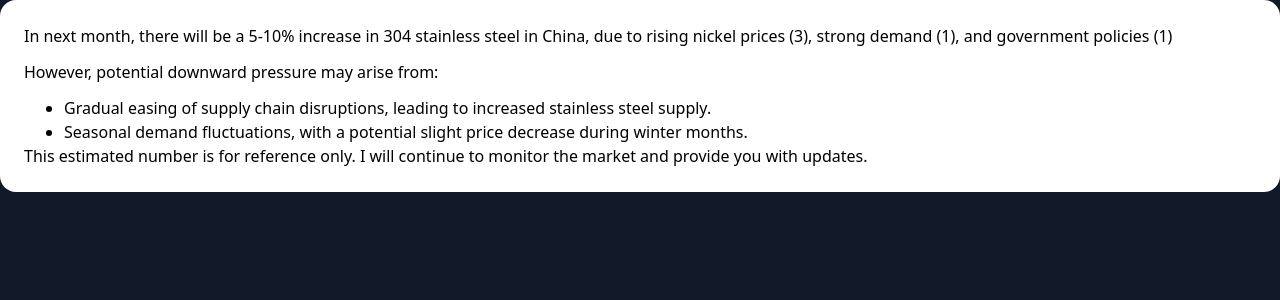
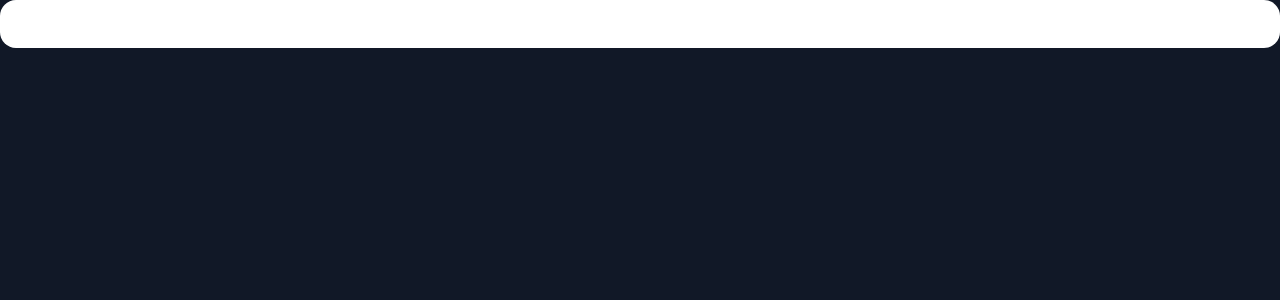
Before and after one commit to dinhtrung21/mirror, a Next.js app in the folder mirror-fe/: page /content in a window 1280 px wide. Shown: the top 300 px of the page. Built offline with nearby package versions, Linux system fonts and the light colour scheme.

Commit message:
feat: map api

```diff
--- a/mirror-fe/package.json
+++ b/mirror-fe/package.json
@@ -11,6 +11,7 @@
   "dependencies": {
     "@ant-design/icons": "^5.2.6",
     "antd": "^5.11.1",
+    "axios": "^1.6.1",
     "next": "14.0.2",
     "react": "^18",
     "react-dom": "^18",
--- a/mirror-fe/src/pages/content.tsx
+++ b/mirror-fe/src/pages/content.tsx
@@ -1,43 +1,29 @@
-import { Rate } from 'antd';
-import { Dispatch, forwardRef } from 'react';
+import { Rate } from "antd";
+import { Dispatch, forwardRef } from "react";
 
 interface ContentProps {
   content: string;
   isCurrent?: boolean;
+  references?: string[];
   setRatingRef?: Dispatch<any>;
 }
 
 const MyContent = (props: ContentProps) => {
-  const { content, isCurrent, setRatingRef } = props;
+  const { content, isCurrent, references, setRatingRef } = props;
 
   return (
     <>
       <div className="bg-white text-black p-6 rounded-2xl answer-content">
-        {/* <p dangerouslySetInnerHTML={{ __html: content }}></p> */}
-
-        <p>
-          In next month, there will be a 5-10% increase in 304 stainless steel in China, due to rising nickel prices
-          (3), strong demand (1), and government policies (1)
-        </p>
-
-        <p>However, potential downward pressure may arise from:</p>
-        <ul>
-          <li>Gradual easing of supply chain disruptions, leading to increased stainless steel supply.</li>
-          <li>Seasonal demand fluctuations, with a potential slight price decrease during winter months.</li>
-        </ul>
-        <p>
-          This estimated number is for reference only. I will continue to monitor the market and provide you with
-          updates.
-        </p>
+        <p dangerouslySetInnerHTML={{ __html: content }}></p>
       </div>
 
       {isCurrent && (
         <div className="text-sm mt-4">
           <div className="font-bold text-xs mb-2">Sources</div>
           <ol className="sources text-xs text-gray-300">
-            <li>Internal report: Deliveries report, Q3 2023</li>
-            <li>Credible sources: CRU, 2023</li>
-            <li>Credible sources: Nickel London Metal Exchange (LME) Nickel Cash Official</li>
+            {references?.map((i, idx) => (
+              <li>Credible sources: CRU, 2023</li>
+            ))}
           </ol>
           <div className="mt-3 flex items-center" ref={setRatingRef}>
             <p className=" text-gray-100 mr-3">Rate the answer </p>
--- a/mirror-fe/src/pages/index.tsx
+++ b/mirror-fe/src/pages/index.tsx
@@ -1,18 +1,19 @@
-'use client';
+"use client";
 
-import Image from 'next/image';
-import { Inter } from 'next/font/google';
-import { SendOutlined } from '@ant-design/icons';
-import { useAsyncFn } from 'react-use';
-import { useEffect, useRef, useState } from 'react';
-import Spinner from './spinner';
-import PromptInput from './promptInput';
-import Content from './content';
-import Question from './question';
-import Landing from './landing';
-import { Rate } from 'antd';
+import Image from "next/image";
+import { Inter } from "next/font/google";
+import { SendOutlined } from "@ant-design/icons";
+import { useAsyncFn } from "react-use";
+import { useEffect, useRef, useState } from "react";
+import Spinner from "./spinner";
+import PromptInput from "./promptInput";
+import Content from "./content";
+import Question from "./question";
+import Landing from "./landing";
+import { Rate } from "antd";
+import axios from "axios";
 
-const inter = Inter({ subsets: ['latin'] });
+const inter = Inter({ subsets: ["latin"] });
 
 type ResponseData = {
   q: string;
@@ -21,55 +22,55 @@ type ResponseData = {
 
 export default function Home() {
   const result =
-    'Lorem ipsum dolor sit amet, consectetur adipiscing elit. Nulla euismod, nunc vitae lacinia lacinia, nisl nunc lacinia nunc, vitae lacinia nunc nisl vit';
+    "Lorem ipsum dolor sit amet, consectetur adipiscing elit. Nulla euismod, nunc vitae lacinia lacinia, nisl nunc lacinia nunc, vitae lacinia nunc nisl vit";
 
   const [currentPrompt, setCurrentPrompt] = useState<ResponseData | null>(null);
 
   const [oldPrompt, setOldPrompt] = useState<ResponseData[]>([]);
   const [ratingRef, setRatingRef] = useState<any>(null);
+  const [references, setRefs] = useState<any>([]);
 
   const handleSearch = (qs: string) => {
     // Put current prompt to old prompt
 
     if (currentPrompt) {
-      console.log('currentPrompt >> ', currentPrompt);
+      console.log("currentPrompt >> ", currentPrompt);
       // setOldPrompt((o) => [currentPrompt, ...o]);
       setOldPrompt((o) => [...o, currentPrompt]);
     }
 
     setCurrentPrompt({
       q: qs,
-      a: '',
+      a: "",
     });
 
-    cb();
+    cb(qs);
   };
 
-  const fetchAPI = async (): Promise<any> => {
-    return await new Promise((resolve, reject) => {
-      setTimeout(() => {
-        resolve({ result });
-      }, 2500);
+  const fetchAPI = async (kw: string): Promise<any> => {
+    return await axios.post("http://localhost:5000/api/chatbot", {
+      message: kw,
     });
   };
 
   const [state, cb] = useAsyncFn(fetchAPI);
 
   useEffect(() => {
-    console.log('state.value >> ', state.value);
+    console.log("state.value >> ", state.value);
     if (state.value) {
       setCurrentPrompt({
-        a: state.value?.result as string,
+        a: state.value?.data?.answer as string,
         q: currentPrompt?.q!,
       });
+
+      setRefs(state.value?.data?.references);
     }
   }, [state.value]);
 
   useEffect(() => {
     if (ratingRef) {
       setTimeout(() => {
-        console.log('ratingRef scrollIntoView >> ', ratingRef);
-        ratingRef.scrollIntoView({ behavior: 'smooth' });
+        ratingRef.scrollIntoView({ behavior: "smooth" });
       }, 1500);
     }
   }, [ratingRef]);
@@ -93,7 +94,14 @@ export default function Home() {
 
               <div className="current-prompt overflow-auto">
                 {currentPrompt?.q && <Question question={currentPrompt.q} />}
-                {currentPrompt?.a && <Content setRatingRef={setRatingRef} isCurrent content={currentPrompt.a} />}
+                {currentPrompt?.a && (
+                  <Content
+                    setRatingRef={setRatingRef}
+                    isCurrent
+                    content={currentPrompt.a}
+                    references={references}
+                  />
+                )}
               </div>
 
               {!currentPrompt && <Landing />}
```
Also changed, not shown: 2 other files (tests, documents, lock files or other folders).
